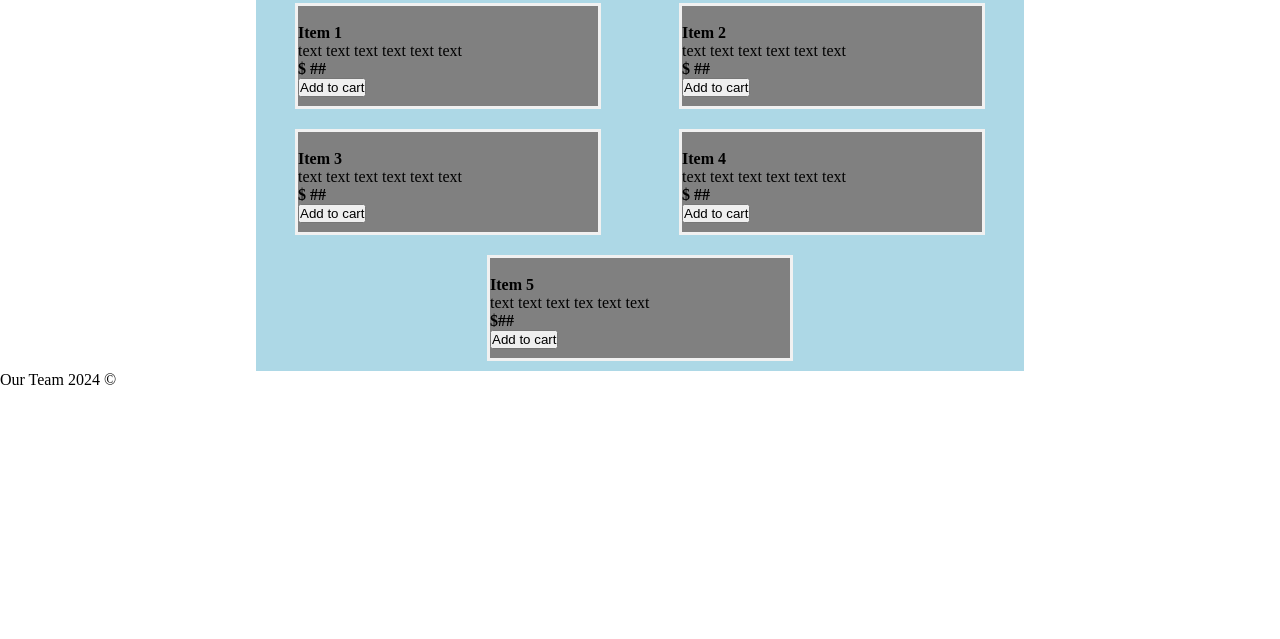
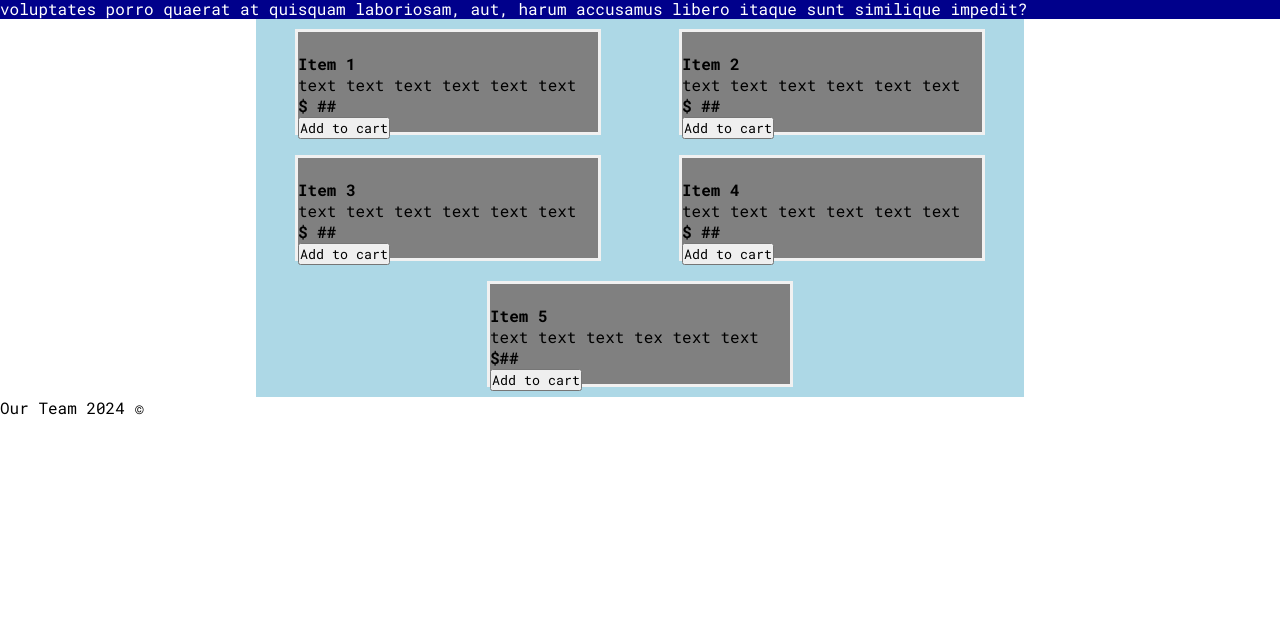
Before and after one commit to annisa-nye/GA-HTML-CSS-Project, a plain HTML site: page wireframe.html in a window 1280 px wide. Shown: the part 161-800 px from the top of the page. Drawn offline with Linux system fonts and the light colour scheme.

Commit message:
annisa edits

```diff
--- a/resources/style.css
+++ b/resources/style.css
@@ -1,7 +1,7 @@
 * {
     margin: 0;
     padding: 0;
-    font-family; "Roboto Mono" , monospace;
+    font-family: "Roboto Mono", monospace
 
 }
 
```
